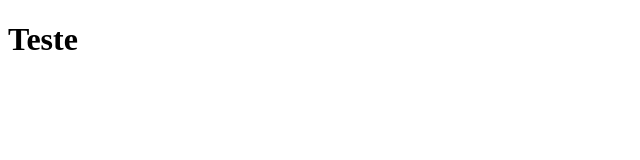
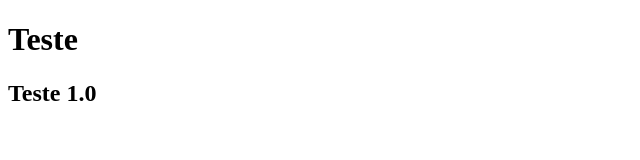
Before and after one commit to mateusands/gameFlags, a plain HTML site: page index.html in a window 1280 px wide. Shown: the whole page, without its empty margins (0-640 px from the left). Drawn offline with Linux system fonts and the light colour scheme.

Commit message:
adicionei novos arquivos

```diff
--- a/index.html
+++ b/index.html
@@ -7,5 +7,6 @@
 </head>
 <body>
     <h1>Teste</h1>
+    <h2>Teste 1.0</h2>
 </body>
 </html>
```
Also changed, not shown: mais.js (added), style.css (added).
